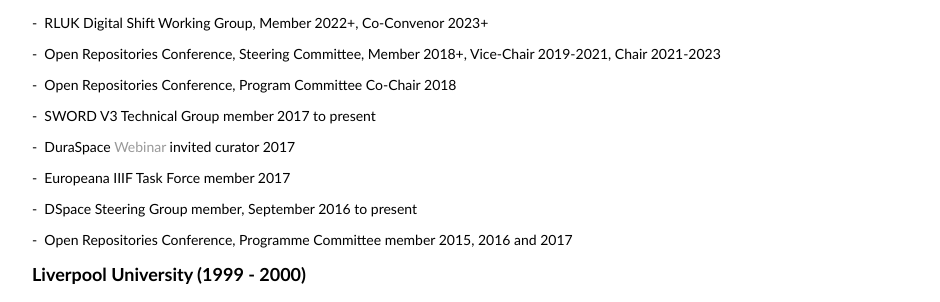
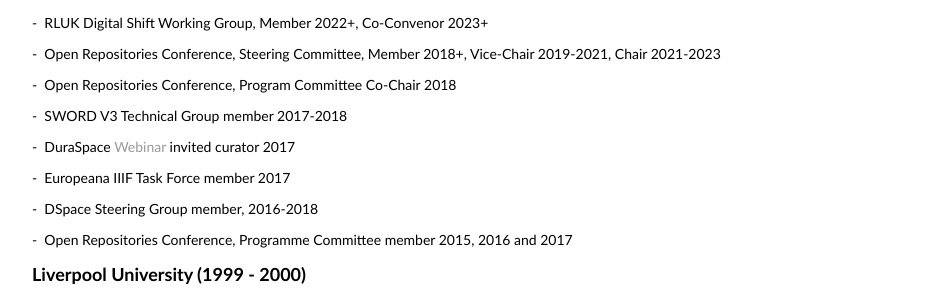
Before and after one commit to seesmith/seesmith.github.io, a Jekyll site: the page built from cv/index.html, in a window 1280 px wide and 900 px high, scrolled down 2107 px. Shown: the part 330-632 px from the top of the window, without its empty margins (160-1100 px from the left). Built offline with Jekyll 4.4.1, drawn with Linux system fonts in a browser that asks for light colours.

Commit message:
Update index.html

```diff
--- a/cv/index.html
+++ b/cv/index.html
@@ -85,10 +85,10 @@
 	<p> - &nbsp;RLUK Digital Shift Working Group, Member 2022+, Co-Convenor 2023+</p>
 	<p> - &nbsp;Open Repositories Conference, Steering Committee, Member 2018+, Vice-Chair 2019-2021, Chair 2021-2023</p>
 	<p> - &nbsp;Open Repositories Conference, Program Committee Co-Chair 2018</p>
-	<p> - &nbsp;SWORD V3 Technical Group member 2017 to present</p>
+	<p> - &nbsp;SWORD V3 Technical Group member 2017-2018</p>
 	<p> - &nbsp;DuraSpace <a href="http://www.duraspace.org/hot-topics">Webinar</a> invited curator 2017</p>
 	<p> - &nbsp;Europeana IIIF Task Force member 2017</p>
-	<p> - &nbsp;DSpace Steering Group member, September 2016 to present</p>
+	<p> - &nbsp;DSpace Steering Group member, 2016-2018</p>
 	<p> - &nbsp;Open Repositories Conference, Programme Committee member 2015, 2016 and 2017</p>
 
 <h2>Liverpool University (1999 - 2000)</h2>
```
